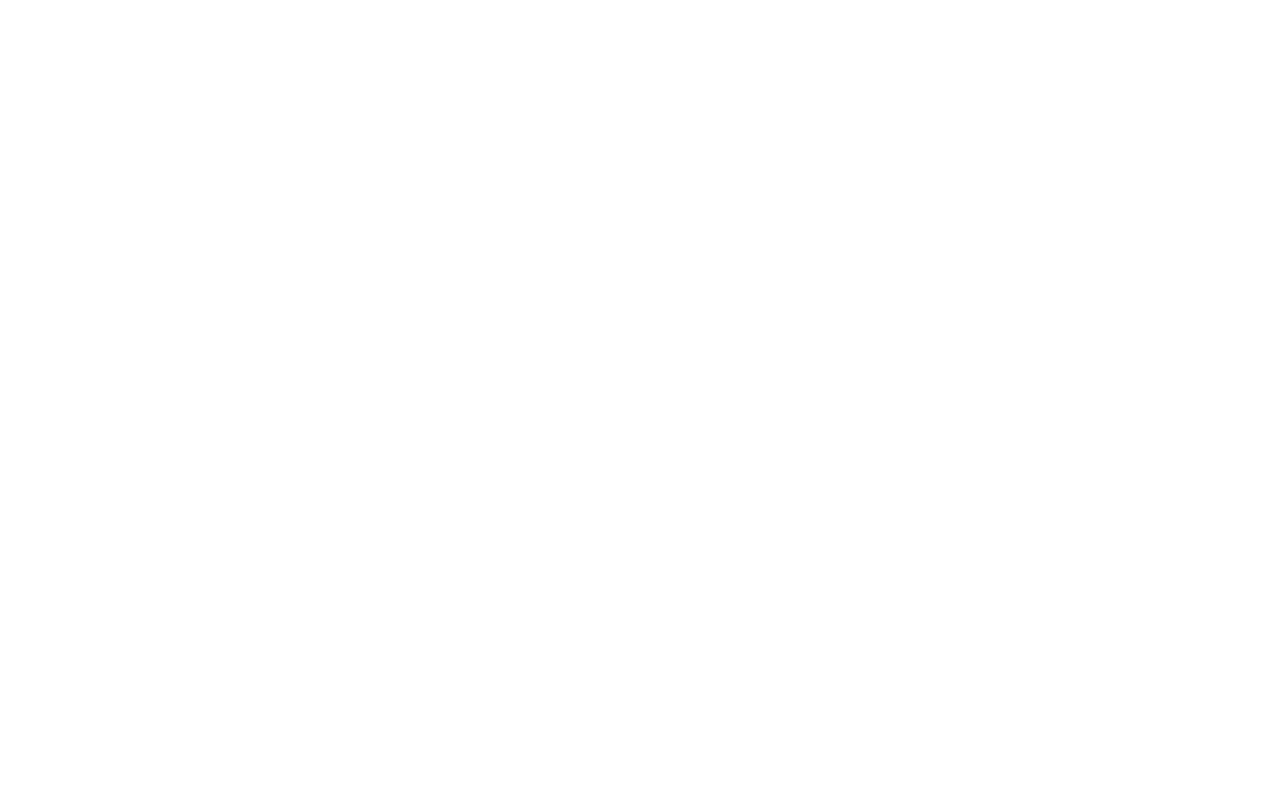
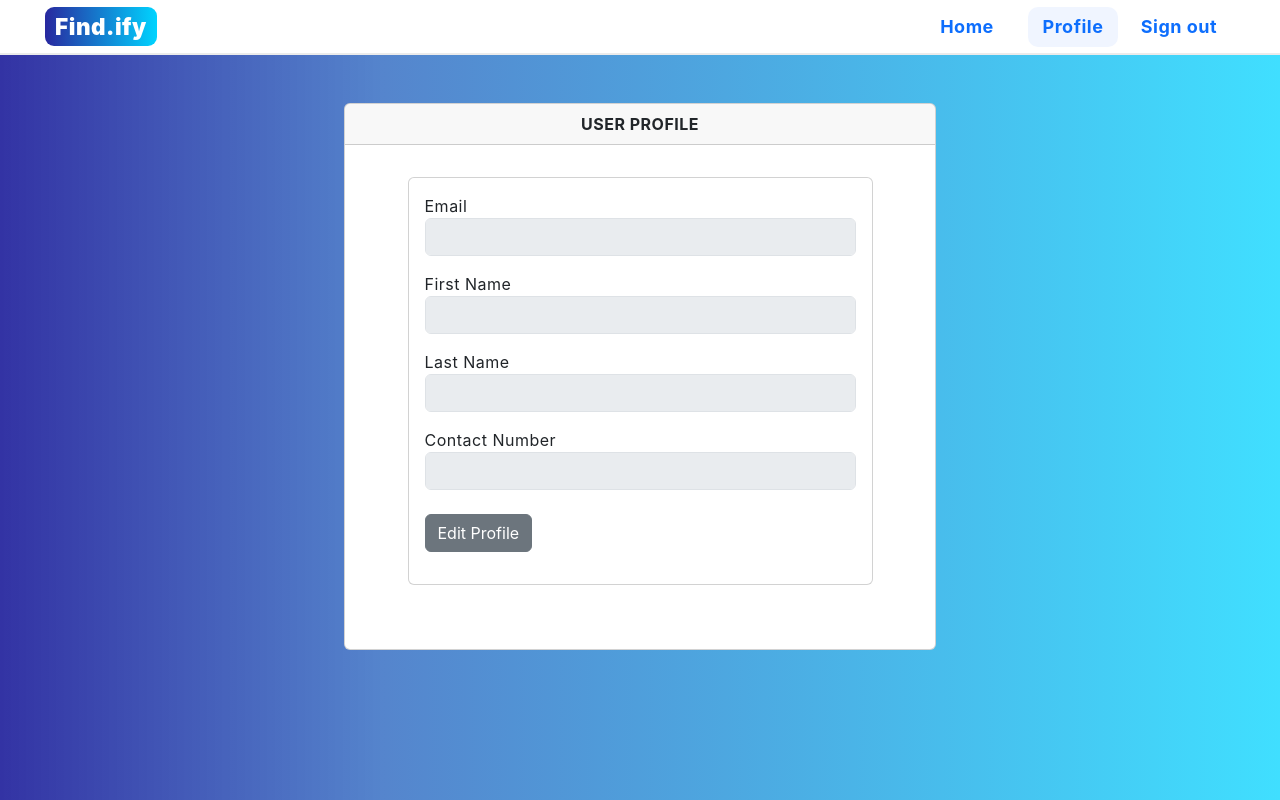
Before and after one commit to utmgdsc/Findify, a React (Create React App) app: page /profile in a window 1280 px wide. Before the commit this address had no page. Built offline with nearby package versions, Linux system fonts and the light colour scheme; no server answers.

Commit message:
added user profile page. changed user edit route from post to put in backend

```diff
--- a/src/components/Router/RouteHandler.js
+++ b/src/components/Router/RouteHandler.js
@@ -10,19 +10,21 @@ import Match from "../views/MatchView/itemDetail";
 import Found from "../views/FoundItemView/itemDetail";
 import Claim from "../views/ClaimView/Claim";
 import Contact from "../views/EmailAdminView/EmailAdmin";
+import UserProfile from "../views/ProfileView/userDetail";
 
-export default function RouteHandler() {
+export default function RouteHandler () {
   return (
     <Routes>
-      <Route path="/" exact element={<Landing />} />
-      <Route path="/home" element={<Home />} />
-      <Route path="/signup" element={<SignUp />} />
-      <Route path="/login" element={<Login />} />
-      <Route path="/requestlostitem" element={<RequestItem />} />
-      <Route path="/reportFoundItem" element={<FoundItem />} />
-      <Route path="/lostitem/:id" element={<Match />} />
-      <Route path="/founditem/:id" element={<Found />} />
-      <Route path="/claim/:id" element={<Claim />} />
+      <Route path="/" exact element={ <Landing /> } />
+      <Route path="/home" element={ <Home /> } />
+      <Route path="/signup" element={ <SignUp /> } />
+      <Route path="/login" element={ <Login /> } />
+      <Route path="/requestlostitem" element={ <RequestItem /> } />
+      <Route path="/reportFoundItem" element={ <FoundItem /> } />
+      <Route path="/lostitem/:id" element={ <Match /> } />
+      <Route path="/founditem/:id" element={ <Found /> } />
+      <Route path="/claim/:id" element={ <Claim /> } />
+      <Route path="/profile" element={ <UserProfile /> } />
       <Route path="/emailAdmin" element={<Contact />} />
     </Routes>
   );
--- a/src/components/views/ProfileView/userDetail.js
+++ b/src/components/views/ProfileView/userDetail.js
@@ -1,34 +1,132 @@
 import React, { useState, useEffect } from "react";
 import { useNavigate } from "react-router-dom";
-import DatePicker from "react-datepicker";
 import "react-datepicker/dist/react-datepicker.css";
 import "./style.css";
 import fetcher from "../../../fetchHelper";
-import { useParams } from "react-router-dom";
 import NavBar from "../../common/NavBar";
 
 export default function UserProfile () {
-  const { id } = useParams();
   const token = localStorage.getItem("token");
   let navigate = useNavigate();
 
-  const [userDetails, setUserDetails] = useState({
-    email: '', firstName: '', lastName: '', contactNumber: '', queryLimit: ''
-  })
+  const [disabled, setDisabled] = useState(true);
+  const [userDetails, setUserDetails] = useState({ email: '', firstName: '', lastName: '', contactNumber: '' })
 
   useEffect(() => {
     getUserDetails();
+    // eslint-disable-next-line react-hooks/exhaustive-deps
   }, []);
 
   const getUserDetails = () => {
-    if (localStorage.getItem("token") === null) {
-      alert(
-        "Sorry, looks like you're not logged in. Click ok to be redirected back to the login page"
-      );
-      navigate("/login", { replace: true });
-    } else {
 
-    }
+    fetcher('user/getUser')
+      .then((res) => {
+        if (res.status === 200) {
+          return res.json().then((json) => {
+            setUserDetails({
+              email: json.user.email,
+              firstName: json.user.firstName,
+              lastName: json.user.lastName,
+              contactNumber: json.user.contactNumber
+            })
+          })
+        } else {
+          if (token === null) {
+            alert("Sorry, looks like you're not logged in. Click ok to be redirected back to the login page");
+            navigate("/login", { replace: true });
+          } else {
+
+          }
+        }
+      }).catch((err) => console.error(err))
   }
 
+  const firstNameHandler = (e) => {
+    setUserDetails({ ...userDetails, firstName: e.target.value })
+  }
+  const lastNameHandler = (e) => {
+    setUserDetails({ ...userDetails, lastName: e.target.value })
+  }
+  const contactNumberHandler = (e) => {
+    setUserDetails({ ...userDetails, contactNumber: e.target.value })
+  }
+  const editHandler = (e) => {
+    setDisabled(false);
+  }
+
+  const cancelHandler = (e) => {
+    getUserDetails();
+    setDisabled(true);
+  }
+
+  const submitHandler = async (e) => {
+    e.preventDefault();
+    setDisabled(true);
+    return fetch("http://localhost:3000/user/edit", {
+      method: "PUT",
+      headers: {
+        "Content-Type": "application/json",
+        'Accept': 'application/json',
+        authorization: `Bearer ${token}`,
+      },
+      body: JSON.stringify(userDetails),
+    }).then((res) => {
+      console.log('SUCCESS!', res);
+    }).catch((err) => {
+      console.error('ERROR!', err);
+      getUserDetails();
+    })
+  }
+
+  const Buttons = () => {
+
+    if (disabled) {
+      return <button className="btn btn-secondary" onClick={ editHandler }>Edit Profile</button>
+    }
+    return (
+      <>
+        <button className="btn btn-primary" onClick={ submitHandler }>Save Changes</button>
+        <button className="btn btn-secondary mx-3" onClick={ cancelHandler }>Cancel Edit</button>
+      </>)
+  }
+
+  return (
+    <>
+      <NavBar />
+      <div className="col-md-6 px-4 mx-auto my-5">
+        <div className="card mb-4 mt-4">
+          <div className="card-header text-center fw-bold">USER PROFILE</div>
+          <div className="card-body justify-content-center">
+            <div className="card col-md-10 mx-auto p-3 mt-3 mb-5">
+              <form noValidate onSubmit={ submitHandler }>
+                <div className="mb-3">
+                  <label htmlFor="email" className="form-label mb-0">Email</label>
+                  <input type="email" className="form-control" id="email" disabled value={ userDetails.email } />
+                </div>
+                <div className="mb-3">
+                  <label htmlFor="firstName" className="form-label mb-0">First Name</label>
+                  <input type="text" className="form-control" id="firstName" disabled={ disabled }
+                    value={ userDetails.firstName } onChange={ (e) => firstNameHandler(e) } />
+                </div>
+                <div className="mb-3">
+                  <label htmlFor="lastName" className="form-label mb-0">Last Name</label>
+                  <input type="text" className="form-control" id="lastName" disabled={ disabled }
+                    value={ userDetails.lastName } onChange={ (e) => lastNameHandler(e) } />
+                </div>
+                <div className="mb-3">
+                  <label htmlFor="contactNumber" className="form-label mb-0">Contact Number</label>
+                  <input type="tel" className="form-control" id="contactNumber" disabled={ disabled }
+                    value={ userDetails.contactNumber } onChange={ (e) => contactNumberHandler(e) } />
+                </div>
+              </form >
+              <div className="justify-content-start mt-2 mb-3">
+                <Buttons />
+              </div>
+            </div >
+          </div>
+        </div>
+      </div>
+    </>
+  );
+
 }
```
Also changed, not shown: 1 other file (tests, documents, lock files or other folders).
